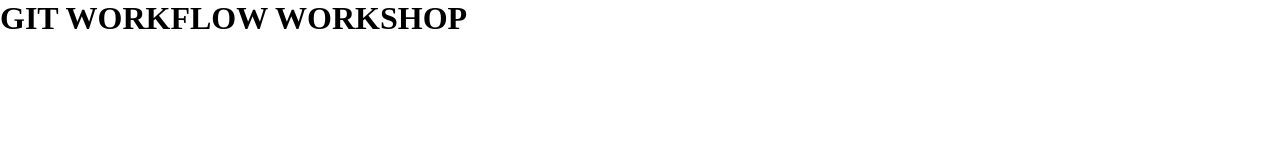
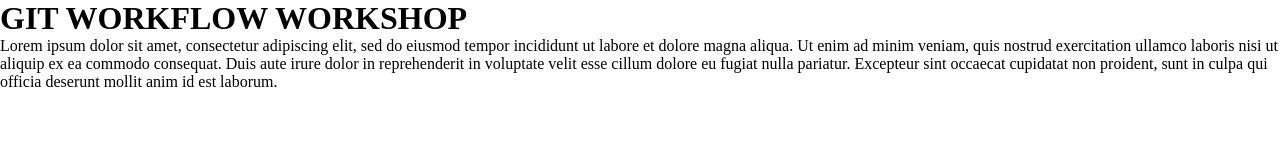
Before and after one commit to fac19/Git_workshop_repo-James-Ivo, a plain HTML site: page index.html in a window 1280 px wide. Drawn offline with Linux system fonts and the light colour scheme.

Commit message:
Added lorem ipsum text
related to #7

```diff
--- a/index.html
+++ b/index.html
@@ -12,6 +12,8 @@
 
     <h1 class="some-heading">GIT WORKFLOW WORKSHOP</h1>
 
+    <p id="main-text">Lorem ipsum dolor sit amet, consectetur adipiscing elit, sed do eiusmod tempor incididunt ut labore et dolore magna aliqua. Ut enim ad minim veniam, quis nostrud exercitation ullamco laboris nisi ut aliquip ex ea commodo consequat. Duis aute irure dolor in reprehenderit in voluptate velit esse cillum dolore eu fugiat nulla pariatur. Excepteur sint occaecat cupidatat non proident, sunt in culpa qui officia deserunt mollit anim id est laborum.</p>
+
 </body>
 
 </html>
```
